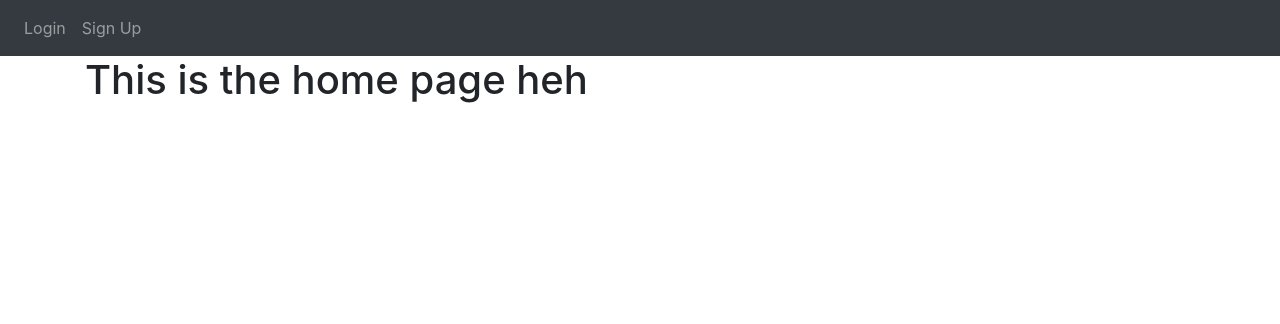
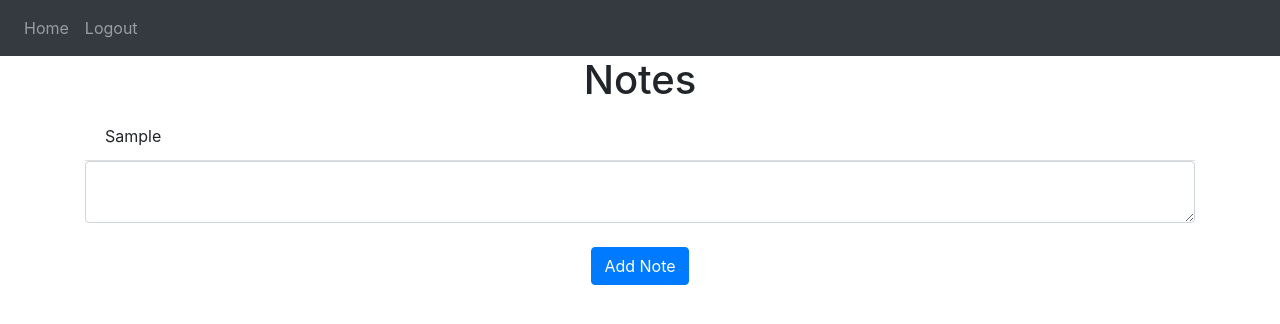
Before and after one commit to AleksandraMech/data_monitoring, a Flask app: template website/templates/home.html in a window 1280 px wide. Shown: the top 324 px of the page. Run offline with Flask 3, Linux system fonts and the light colour scheme; the template is opened without the code that fills it: values that come from a table or form of the project are taken from there, others are empty; tables that the repository leaves empty hold one stand-in row (values such as "Sample post"); some libraries are stand-ins or nearby versions.

Commit message:
add notes

```diff
--- a/website/templates/home.html
+++ b/website/templates/home.html
@@ -1,6 +1,19 @@
-{% extends "base.html" %}
-{% block title %}Home{% endblock %}
+{% extends "base.html" %} {% block title %}Home{% endblock %} {% block content
+    %}
+    <h1 align="center">Notes</h1>
+    <ul class="list-group list-group-flush" id="notes">
+      {% for note in user.notes %}
+      <li class="list-group-item">
+        {{ note.data }}
 
-{% block content %}
-<h1>This is the home page heh</h1>
-{% endblock %}
+      </li>
+      {% endfor %}
+    </ul>
+    <form method="POST">
+      <textarea name="note" id="note" class="form-control"></textarea>
+      <br />
+      <div align="center">
+        <button type="submit" class="btn btn-primary">Add Note</button>
+      </div>
+    </form>
+    {% endblock %}
```
Also changed, not shown: website/views.py (+15 -3 lines), 1 other file.
